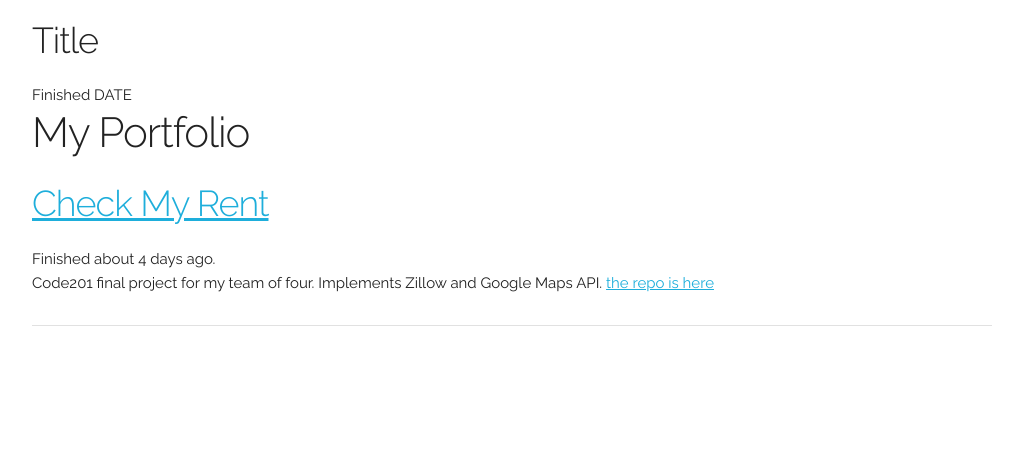
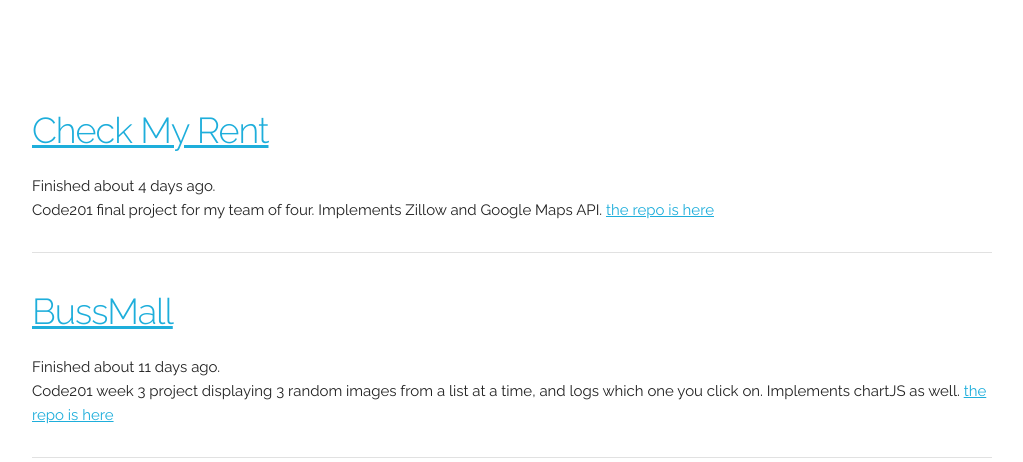
Before and after one commit to gregmagdsick/portfolio, a plain HTML site: page index.html in a window 1280 px wide. Shown: the part 824-1286 px from the top of the page, without its empty margins (128-1151 px from the left). Before the commit the page ends 1185 px from the top, so only its background shows below. Drawn offline with nearby package versions, Linux system fonts and the light colour scheme.

Commit message:
fixed multiple display issue, hid example form

```diff
--- a/css/style.css
+++ b/css/style.css
@@ -23,8 +23,6 @@ nav {
   max-height: 75px;
 }
 
-
-
-/*.headShot {
-  display:
-}*/
+section > article:first-child {
+  visibility: hidden;
+}
--- a/index.html
+++ b/index.html
@@ -18,8 +18,8 @@
       <a href="https://twitter.com/GMagdsick"><img src="images/Twitter logo 2012.png" alt="Twitter Logo" class="navImg"/></a>
     </nav>
   </header>
+  <h2>My Portfolio</h2>
   <section class="portfolioPieces" id="portfolioPieces">
-    <h2>My Portfolio</h2>
     <article class="template">
       <header>
         <h3>Title</h3>
--- a/script/app.js
+++ b/script/app.js
@@ -9,7 +9,7 @@ function Portfolios (opts) {
 };
 
 Portfolios.prototype.toHtml = function() {
-  var $newPortfolio= $('section.portfolioPieces').clone();
+  var $newPortfolio= $('article.template').clone();
   console.log($newPortfolio);
 
   $newPortfolio.find('h3').html('<a href="' + this.deployUrl + '">' + this.title + '</a>');
--- a/script/portfolioPieces.js
+++ b/script/portfolioPieces.js
@@ -5,5 +5,12 @@ var porfolioPieces = [
     deployUrl: 'http://gregmagdsick.github.io/checkMyRent',
     finishedOn: '2016-01-29',
     snippet: 'Code201 final project for my team of four. Implements Zillow and Google Maps API. '
+  },
+  {
+    title: 'BussMall',
+    repoUrl: 'https://github.com/gregmagdsick/busmall_201d5',
+    deployUrl: 'http://gregmagdsick.github.io/busmall_201d5',
+    finishedOn: '2016-01-22',
+    snippet: 'Code201 week 3 project displaying 3 random images from a list at a time, and logs which one you click on. Implements chartJS as well. '
   }
 ];
```
